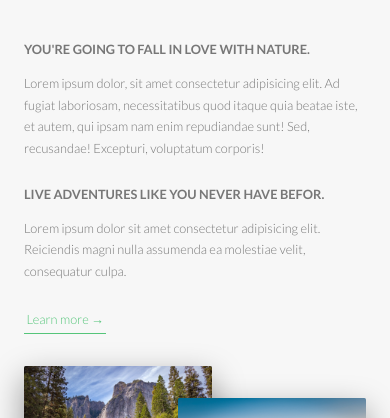
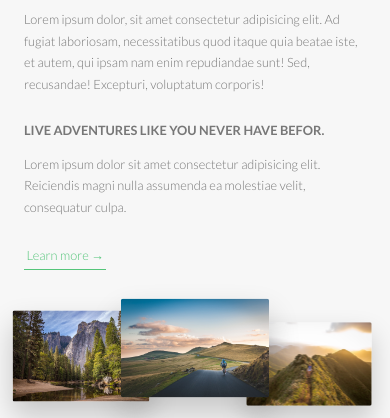
Before and after one commit to bmbrina/advanced-css-course, a website: page Natours/index.html in a window 390 px wide. Shown: the part 926-1344 px from the top of the page. Drawn offline with Linux system fonts and the light colour scheme.

Commit message:
Lesson 58: Writing Media Queries - Layout, About and Features Sections

```diff
--- a/Natours/sass/base/_utilities.scss
+++ b/Natours/sass/base/_utilities.scss
@@ -8,10 +8,18 @@
 
 .u-margin-bottom-medium {
   margin-bottom: 4rem !important;
+
+  @include respond(tab-port) {
+    margin-bottom: 3rem !important;
+  }
 }
 
 .u-margin-bottom-big {
   margin-bottom: 8rem !important;
+
+  @include respond(tab-port) {
+    margin-bottom: 5rem !important;
+  }
 }
 
 .u-margin-top-huge {
--- a/Natours/sass/components/_composition.scss
+++ b/Natours/sass/components/_composition.scss
@@ -10,19 +10,43 @@
     transition: all .2s;
     outline-offset: 2rem;
 
+    @include respond(tab-port) {
+      float: left;
+      position: relative;
+      width: 33.3333%;
+      box-shadow: 0 1.5rem 3rem rgba($color-black, .2);
+    }
+
     &--p1 {
       left: 0;
       top: -2rem;
+
+      @include respond(tab-port) {
+        top: 0;
+        transform: scale(1.2)
+      }
     }
 
     &--p2 {
       right: 0;
       top: 2rem;
+
+      @include respond(tab-port) {
+        top: -1rem;
+        transform: scale(1.3);
+        z-index: 100;
+      }
     }
 
     &--p3 {
       left: 20%;
       top: 10rem;
+
+      @include respond(tab-port) {
+        left: 0;
+        top: 1rem;
+        transform: scale(1.1)
+      }
     }
 
     &:hover {
--- a/Natours/sass/components/_feature-box.scss
+++ b/Natours/sass/components/_feature-box.scss
@@ -7,6 +7,10 @@
   box-shadow: 0 1.5rem 4rem rgba($color-black, .15);
   transition: transform .3s;
 
+  @include respond(tab-port) {
+    padding: 2rem;
+  }
+
   &__icon {
     font-size: 6rem;
     margin-bottom: .5rem;
@@ -14,6 +18,10 @@
     background: linear-gradient(to right, $color-primary-light, $color-primary-dark);
     -webkit-background-clip: text;
     color: transparent;
+
+    @include respond(tab-port) {
+      margin-bottom: 0;
+    }
   }
 
   &:hover {
--- a/Natours/sass/layout/_footer.scss
+++ b/Natours/sass/layout/_footer.scss
@@ -11,6 +11,10 @@
   &__logo-box {
     text-align: center;
     margin-bottom: 8rem;
+
+    @include respond(tab-port) {
+      margin-bottom: 6rem;
+    }
   }
 
   &__logo {
@@ -64,10 +68,10 @@
     border-top: .1rem solid $color-grey-dark;
     padding-top: 2rem;
     float: right;
-  }
 
-  @include respond(tab-port) {
-    width: 100%;
-    float: none;
+    @include respond(tab-port) {
+      width: 100%;
+      float: none;
+    }
   }
 }
--- a/Natours/sass/pages/_home.scss
+++ b/Natours/sass/pages/_home.scss
@@ -2,6 +2,10 @@
   background-color: $color-grey-light-1;
   padding: 25rem 0;
   margin-top: -20vh;
+
+  @include respond(tab-port) {
+    padding: 20rem 0;
+  }
 }
 
 .section-features {
@@ -14,6 +18,10 @@
   transform: skewY(-7deg);
   margin-top: -10rem;
 
+  @include respond(tab-port) {
+    padding: 10rem 0;
+  }
+
   & > * {
     transform: skewY(7deg);
   }
@@ -23,16 +31,28 @@
   background-color: $color-grey-light-1;
   padding: 25rem 0 5rem;
   margin-top: -10rem;
+
+  @include respond(tab-port) {
+    padding: 20rem 0 2rem;
+  }
 }
 
 .section-stories {
   padding: 15rem 0 5rem;
   position: relative;
+
+  @include respond(tab-port) {
+    padding: 10rem 0 1rem;
+  }
 }
 
 .section-book {
   padding: 15rem 0;
   background-image: linear-gradient(to right bottom, $color-primary-light, $color-primary-dark);
+
+  @include respond(tab-port) {
+    padding: 10rem 0;
+  }
 }
 
 .book {
```
Also changed, not shown: Natours/css/style.css.
